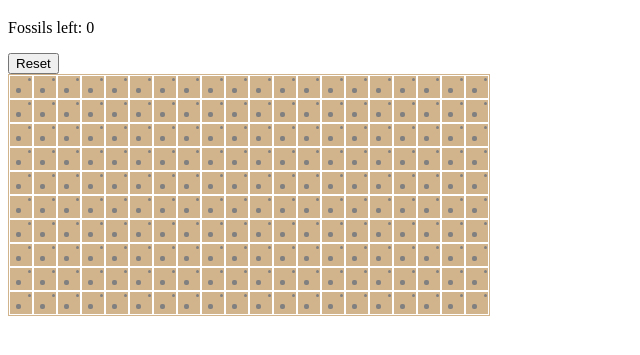
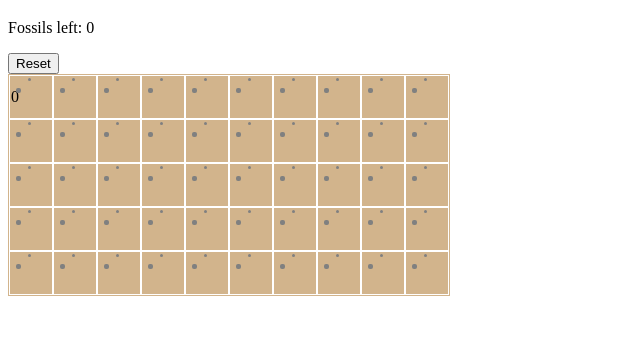
Before and after one commit to ajfarkas/fossil-dig, a plain HTML site: page index.html in a window 1280 px wide. Both pictures are taken after a click on the element 21 px from the left and 147 px from the top of the page. Shown: the part 61-416 px from the top of the page, without its empty margins (0-640 px from the left). Drawn offline with Linux system fonts and the light colour scheme.

Commit message:
checks rows above and below

```diff
--- a/fossils.js
+++ b/fossils.js
@@ -1,3 +1,7 @@
+const WIDE_NUM = 10;
+const HIGH_NUM = 5;
+const FOSSILS_NUM = 20;
+
 const $id = (id, container) => (container || document).getElementById(id);
 const $ = (sel, container) => (container || document).querySelector(sel);
 
@@ -48,15 +52,16 @@ class FossilDig {
 	setFossilsPos() {
 		const { fossils, height, width } = this;
 		for (let f = fossils; f > 0; f--) {
-			const y = Math.floor(Math.random() * height);
-			const x = Math.floor(Math.random() * width);
+			const y = Math.floor(Math.random() * height).toString();
+			const x = Math.floor(Math.random() * width).toString();
 
 			if (!this.fossilsPos[x]) this.fossilsPos[x] = [];
 			// don't allow duplicates
 			if (this.fossilsPos[x].includes(y)) {
-				return f++;
+				f++;
+			} else {
+				this.fossilsPos[x].push(y.toString());
 			}
-			this.fossilsPos[x].push(y.toString());
 		}
 	}
 
@@ -66,6 +71,22 @@ class FossilDig {
 		console.log(`clicked: ${x},${y}`)
 		if (this.fossilsPos[x]?.includes(y)) {
 			cell.classList.add('has-fossil');
+		} else {
+			let adjacent = 0;
+			const ynum = parseInt(y);
+			const xnum = parseInt(x);
+			console.log(this.fossilsPos[x], x)
+			for (let yTest = ynum - 1; yTest <= ynum + 1; yTest++) {
+				for (let xTest = xnum - 1; xTest <= xnum + 1; xTest++) {
+					console.log(xTest, yTest, xnum, ynum)
+					if (xTest === x && yTest === y) break;
+					else if (this.fossilsPos[x]?.includes(yTest.toString())) {
+						console.log('adjacent')
+						adjacent++;
+					}
+				}
+			}
+			cell.innerText = adjacent;
 		}
 
 		cell.removeEventListener('click', this.checkForFossils);
@@ -82,4 +103,8 @@ class FossilDig {
 	}
 };
 
-const dig = new FossilDig({width: 20, height: 10, fossils: 10});
+const dig = new FossilDig({
+	width: WIDE_NUM,
+	height: HIGH_NUM,
+	fossils: FOSSILS_NUM
+});
--- a/styles.css
+++ b/styles.css
@@ -1,10 +1,14 @@
+html {
+	--size: 40px;
+}
+
 #dig {
 	background-color: tan;
 }
 .dig__cell {
 	position: relative;
-	width: 20px;
-	height: 20px;
+	width: var(--size);
+	height: var(--size);
 	outline: 0.5px solid white;
 	outline-offset: 0.5px;
 }
@@ -13,9 +17,6 @@
 	content: '';
 	display: block;
 	position: absolute;
-	width: 5px;
-	height: 5px;
-	border-radius: 1px;
 	background-color: grey;
 }
 .dig__cell:before {
@@ -32,6 +33,9 @@
 	left: 18px;
 	top: 2px;
 }
+.dig__cell:active {
+	outline: 2px inset grey;
+}
 
 .dig__cell.has-fossil {
 	background-color: red;
```
